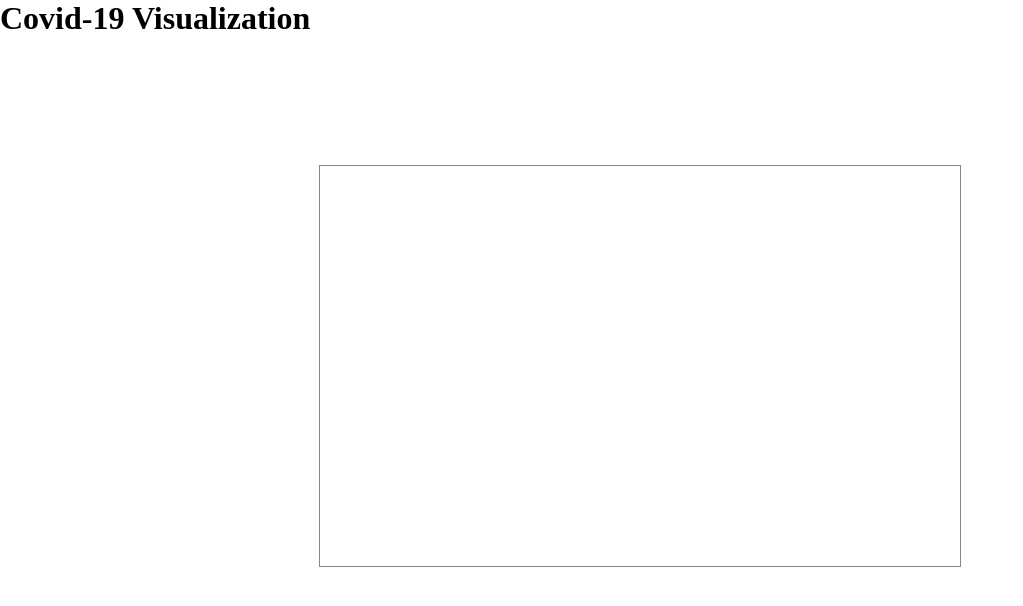
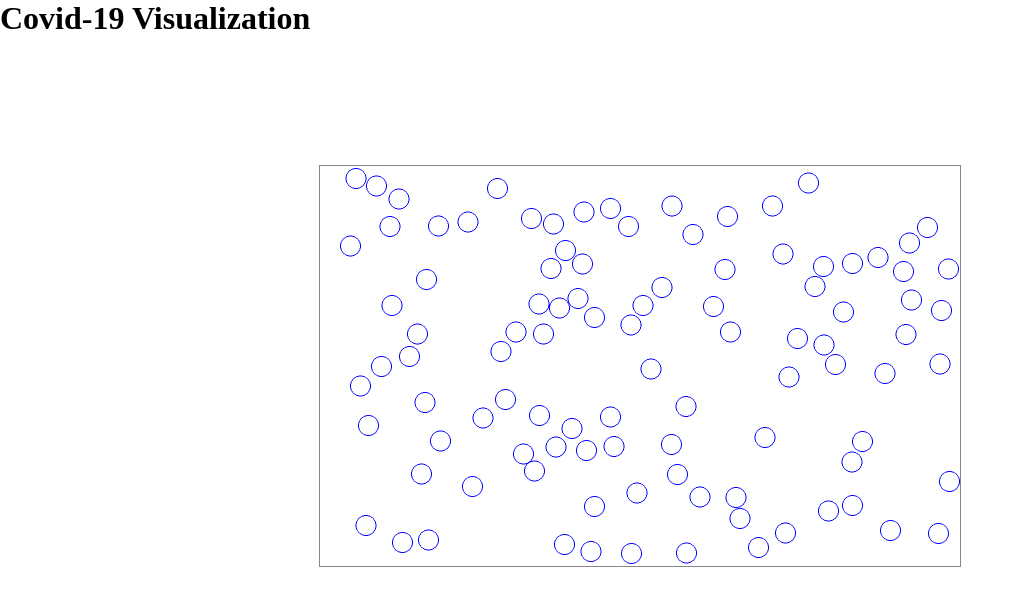
Before and after one commit to liwll/covid-sim-vizathon-2021, a plain HTML site: page src/index.html in a window 1280 px wide. Shown: the whole page, without its empty margins (0-1023 px from the left). Drawn offline with Linux system fonts and the light colour scheme.

Commit message:
Make canvas spawn circles without overlapping

```diff
--- a/src/canvas.js
+++ b/src/canvas.js
@@ -1,12 +1,21 @@
 const canvas = document.querySelector('canvas');
 const ctx = canvas.getContext('2d');
 
-canvas.width = innerWidth * 0.5;
-canvas.height = innerHeight * 0.5;
-console.log(canvas.width);
-console.log(canvas.height);
+canvas.width = innerWidth;
+canvas.height = innerHeight;
 
 const colors = [];
+
+//Helper Functions
+function distance(x1, y1, x2, y2) {
+    const distX = x2 - x1;
+    const distY = y2 - y1;
+    return Math.hypot(distX, distY);
+}
+
+function randomIntFromRange(min, max) {
+    return Math.floor(Math.random() * (max - min + 1) + min);
+  }
 
 // Event Listeners
 addEventListener('resize', () => {
@@ -28,8 +37,8 @@ class Circle {
     draw() {
         ctx.beginPath();
         ctx.arc(this.x, this.y, this.radius, 0, Math.PI * 2, false);
-        ctx.fillStyle = this.color;
-        ctx.fill();
+        ctx.strokeStyle = this.color;
+        ctx.stroke();
         ctx.closePath();
     }
 
@@ -42,11 +51,34 @@ class Circle {
 let circles;
 function init() {
     circles = [];
+    const numCircles = 100;
+
+    for (let i = 0; i < numCircles; i++) {
+        const color = 'blue';
+        const radius = 20;
+        let x = randomIntFromRange(radius, canvas.width - radius);
+        let y = randomIntFromRange(radius, canvas.height - radius);
+
+        if (i !== 0) {
+            for (let j = 0; j < circles.length; j++) {
+                if (distance(x, y, circles[j].x, circles[j].y)  < radius * 2) {
+                    x = randomIntFromRange(radius, canvas.width - radius);
+                    y = randomIntFromRange(radius, canvas.height - radius);
+                    j = -1;
+                }
+            }
+        }
+        circles.push(new Circle(x, y, radius, color));
+    }
 }
 
 // Animation
 function animate() {
-  requestAnimationFrame(animate);
+    requestAnimationFrame(animate);
+
+    circles.forEach((circle) => {
+        circle.update();
+    })
 }
 
 init();
--- a/src/style.css
+++ b/src/style.css
@@ -2,16 +2,10 @@ body {
     margin: 0;
 }
 
-#canvas-container {
+canvas {
     display: block;
-
     width: 50%;
     height: 50%;
-
-}
-
-canvas {
-    display: block;
     border: 1px solid rgb(135, 135, 135);
     margin: 10% auto;
 }
```
